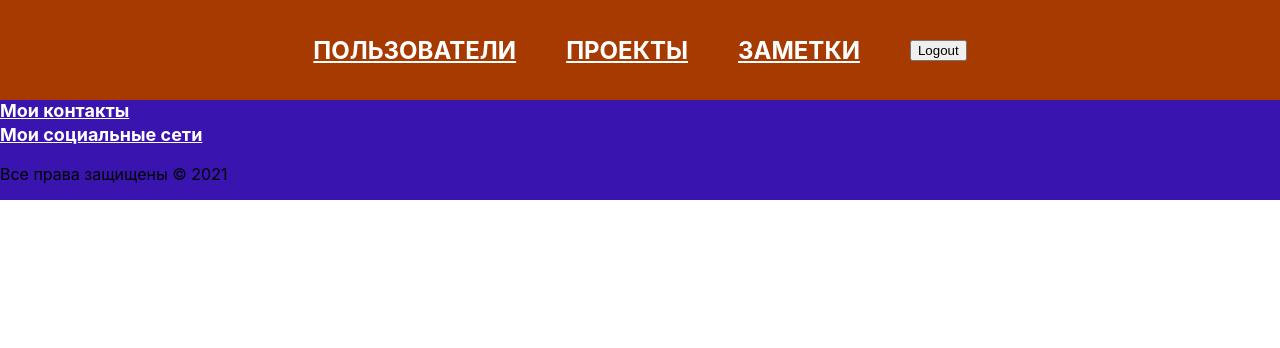
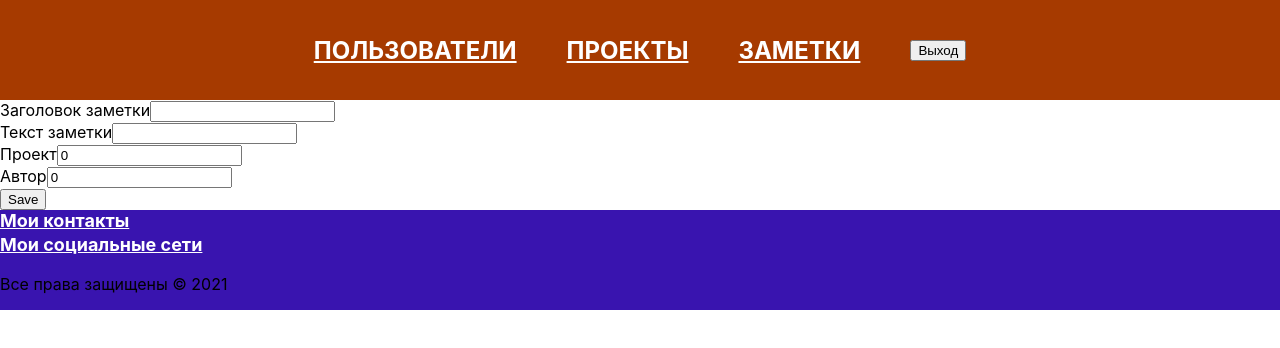
Before and after one commit to CZDawn/GB_DRF, a React (Create React App) app in the folder TODO_project/frontend/: page /todo/create in a window 1280 px wide. Shown: the top 348 px of the page. Built offline with nearby package versions, Linux system fonts and the light colour scheme; no server answers.

Commit message:
Add creating projects and TODOs, but cant resolve sending POST request for TODOs

```diff
--- a/TODO_project/frontend/src/App.js
+++ b/TODO_project/frontend/src/App.js
@@ -1,12 +1,11 @@
 import './App.css';
 import axios from 'axios'
 import React from 'react';
-import logo from './logo.svg';
 import Cookies from 'universal-cookie'
 import LoginForm from './components/Auth.js'
 import TODOsList from './components/TODOs.js'
-import FooterNav from './components/footer.js'
-import HeaderNav from './components/header.js'
+import ProjectForm from './components/ProjectForm.js'
+import ToDoForm from './components/ToDoForm.js'
 import ProjectsList from './components/Projects.js'
 import TodoUsersList from './components/TodoUsers.js'
 import {BrowserRouter, Route, Link, Switch} from 'react-router-dom'
@@ -30,7 +29,7 @@ class App extends React.Component {
     }
 
     is_authenticated() {
-        return this.state.token != ''
+        return this.state.token !== ''
     }
 
     logout() {
@@ -54,6 +53,43 @@ class App extends React.Component {
         if (this.is_authenticated())
             {headers['Authorization'] = 'Token ' + this.state.token}
             return headers
+    }
+
+    createProject(name, author) {
+        const headers = this.get_headers()
+        const data = {name: name, authors: [author], repo_link: 'ссылка'}
+        axios.post('http://127.0.0.1:8000/api/project/', data, {headers}).then(response => {
+            this.load_data()
+        }).catch(error => {
+            console.log(error)
+            this.setState({authors: []})
+        })
+    }
+
+    createToDo(title, text, active_tag, project, author) {
+        const headers = this.get_headers()
+        const data = {title: title, text: text, active_tag: true, project: project, author: [author]}
+        console.log(data)
+        axios.post('http://127.0.0.1:8000/api/todo/', data, {headers}).then(response => {
+            this.load_data()
+        }).catch(error => {
+            console.log(error)
+            this.setState({authors: []})
+        })
+    }
+
+    deleteProject(id) {
+        const headers = this.get_headers()
+        axios.delete(`http://127.0.0.1:8000/api/project/${id}`, {headers}).then(response => {
+            this.load_data()
+        }).catch(error => console.log(error))
+    }
+
+    deleteToDo(id) {
+        const headers = this.get_headers()
+        axios.delete(`http://127.0.0.1:8000/api/todo/${id}`, {headers}).then(response => {
+            this.load_data()
+        }).catch(error => console.log(error))
     }
 
     load_data() {
@@ -90,13 +126,31 @@ class App extends React.Component {
                             <Link to='/todo' className="header_nav_item">
                                 Заметки
                             </Link>
-                            {this.is_authenticated() ? <button onClick={()=>this.logout()}>Logout</button> : <Link to='/login'>Login</Link>}
+                            {this.is_authenticated() ? <button onClick={()=>this.logout()}>Выход</button> : <Link to='/login'>Вход</Link>}
                         </nav>
                     </header>
-                    <Route exact path='/' component={() => <TodoUsersList TodoUsers={this.state.todo_users}/>}/>
-                    <Route exact path='/project' component={() => <ProjectsList Projects={this.state.projects}/>}/>
-                    <Route exact path='/todo' component={() => <TODOsList TODOs={this.state.todo}/>}/>
-                    <Route exact path='/login' component={() => <LoginForm get_token={(username, password) => this.get_token(username, password)}/>}/>
+                    <Switch>
+                        <Route exact path='/' component={() => <TodoUsersList
+                            TodoUsers={this.state.todo_users}/>
+                        }/>
+                        <Route exact path='/project/create' component={() => <ProjectForm
+                            createProject={(name, author) => this.createProject(name, author)}/>
+                        }/>
+                        <Route exact path='/project' component={() => <ProjectsList
+                            Projects={this.state.projects}
+                            deleteProject={(id) => this.deleteProject(id)}/>
+                        }/>
+                        <Route exact path='/todo/create' component={() => <ToDoForm
+                            createToDo={(title, text, active_tag, project, author) => this.createToDo(
+                                title, text, active_tag, project, author)}/>
+                        }/>
+                        <Route exact path='/todo' component={() => <TODOsList
+                            TODOs={this.state.todo} deleteToDo={(id) => this.deleteToDo(id)}/>
+                        }/>
+                        <Route exact path='/login' component={() => <LoginForm
+                            get_token={(username, password) => this.get_token(username, password)}/>
+                        }/>
+                    </Switch>
                     <footer className="footer_container">
                         <nav className="footer_nav">
                             <Link to='/contacts' className="footer_nav_item">
--- /dev/null
+++ b/TODO_project/frontend/src/components/ProjectForm.js
@@ -0,0 +1,40 @@
+import React from 'react'
+
+
+class ProjectForm extends React.Component {
+    constructor(props) {
+        super(props)
+        this.state = {name: '', author: 0, repo_link: ''}
+    }
+
+    handleChange(event) {
+        this.setState(
+            {
+                [event.target.name]: event.target.value
+            }
+        )
+    }
+
+    handleSubmit(event) {
+        this.props.createProject(this.state.name, this.state.author, this.state.repoLink)
+        event.preventDefault()
+    }
+
+    render() {
+        return (
+            <form onSubmit={(event) => this.handleSubmit(event)}>
+                <div className="form-group">
+                    <lable htmlFor="name">Название проекта</lable>
+                    <input type="text" name="name" value={this.state.name} onChange={(event) => this.handleChange(event)}/>
+                </div>
+                <div className="form-group">
+                    <lable htmlFor="author">Автор</lable>
+                    <input type="number" name="author" value={this.state.author} onChange={(event) => this.handleChange(event)}/>
+                </div>
+                <input type="submit" className="btn btn-primary" value="Save"/>
+            </form>
+        );
+    }
+}
+
+export default ProjectForm
--- a/TODO_project/frontend/src/components/TODOs.js
+++ b/TODO_project/frontend/src/components/TODOs.js
@@ -1,8 +1,9 @@
 import React from 'react'
+import {Link} from 'react-router-dom'
 
 
 /* TODO - добавить вывод авторов заметки */
-const TODOItem = ({TODO}) => {
+const TODOItem = ({TODO, deleteToDo}) => {
     return (
         <tr>
             <td>{TODO.title}</td>
@@ -11,12 +12,13 @@ const TODOItem = ({TODO}) => {
             <td>{TODO.updatedAt}</td>
             <td>{TODO.activeTag}</td>
             <td>{TODO.project}</td>
+            <td><button onClick={()=>deleteToDo(TODO.id)} type='button'>Удалить</button></td>
         </tr>
     )
 }
 
 /* TODO - добавить колонку с авторами проектов */
-const TODOsList = ({TODOs}) => {
+const TODOsList = ({TODOs, deleteToDo}) => {
     return (
         <main class="page_content">
             <table>
@@ -26,8 +28,9 @@ const TODOsList = ({TODOs}) => {
                 <th>Дата обновления</th>
                 <th>Статус</th>
                 <th>Название проекта</th>
-                {TODOs.map((TODO) => <TODOItem TODO={TODO} />)}
+                {TODOs.map((TODO) => <TODOItem TODO={TODO} deleteToDo={deleteToDo}/>)}
             </table>
+            <Link to="/todo/create">Создать заметку</Link>
         </main>
     )
 }
--- /dev/null
+++ b/TODO_project/frontend/src/components/ToDoForm.js
@@ -0,0 +1,48 @@
+import React from 'react'
+
+
+class ToDoForm extends React.Component {
+    constructor(props) {
+        super(props)
+        this.state = {title: '', text: '', active_tag: 1, project: 0, author: 0}
+    }
+
+    handleChange(event) {
+        this.setState(
+            {
+                [event.target.name]: event.target.value
+            }
+        )
+    }
+
+    handleSubmit(event) {
+        this.props.createToDo(this.state.title, this.state.text, this.state.active_tag, this.state.project, this.state.author)
+        event.preventDefault()
+    }
+
+    render() {
+        return (
+            <form onSubmit={(event) => this.handleSubmit(event)}>
+                <div className="form-group">
+                    <lable htmlFor="title">Заголовок заметки</lable>
+                    <input type="text" name="title" onChange={(event) => this.handleChange(event)}/>
+                </div>
+                <div className="form-group">
+                    <lable htmlFor="text">Текст заметки</lable>
+                    <input type="text" name="text" onChange={(event) => this.handleChange(event)}/>
+                </div>
+                <div className="form-group">
+                    <lable htmlFor="project">Проект</lable>
+                    <input type="number" name="project" value={this.state.project} onChange={(event) => this.handleChange(event)}/>
+                </div>
+                <div className="form-group">
+                    <lable htmlFor="author">Автор</lable>
+                    <input type="number" name="author" value={this.state.author} onChange={(event) => this.handleChange(event)}/>
+                </div>
+                <input type="submit" className="btn btn-primary" value="Save"/>
+            </form>
+        );
+    }
+}
+
+export default ToDoForm
--- a/TODO_project/frontend/src/components/TodoUsers.js
+++ b/TODO_project/frontend/src/components/TodoUsers.js
@@ -14,7 +14,7 @@ const TodoUserItem = ({TodoUser}) => {
 
 const TodoUsersList = ({TodoUsers}) => {
     return (
-        <main class="page_content">
+        <main className="page_content">
             <table>
                 <th>Имя пользователя</th>
                 <th>Имя</th>
--- a/TODO_project/frontend/src/components/footer.js
+++ b/TODO_project/frontend/src/components/footer.js
@@ -4,16 +4,16 @@ import {BrowserRouter, Link} from 'react-router-dom'
 
 const FooterNav = ({ footerNav }) => {
     return (
-        <footer class="footer_container">
-            <nav class="footer_nav">
+        <footer className="footer_container">
+            <nav className="footer_nav">
                 <BrowserRouter>
-                    <Link to='/contacts' class="footer_nav_item">
+                    <Link to='/contacts' className="footer_nav_item">
                         Мои контакты
                     </Link>
-                    <Link to='/socials' class="footer_nav_item">
+                    <Link to='/socials' className="footer_nav_item">
                         Мои социальные сети
                     </Link>
-                    <p class="footer_copyright">
+                    <p className="footer_copyright">
                         Все права защищены &#169; 2021
                     </p>
                 </BrowserRouter>
--- a/TODO_project/frontend/src/components/header.js
+++ b/TODO_project/frontend/src/components/header.js
@@ -4,16 +4,16 @@ import {BrowserRouter, Link} from 'react-router-dom'
 
 const HeaderNav = ({ header_nav }) => {
     return (
-        <header class="header_container">
-            <nav class="header_nav">
+        <header className="header_container">
+            <nav className="header_nav">
                 <BrowserRouter>
-                    <Link to='/' class="header_nav_item">
+                    <Link to='/' className="header_nav_item">
                         Пользователи
                     </Link>
-                    <Link to='/project' class="header_nav_item">
+                    <Link to='/project' className="header_nav_item">
                         Проекты
                     </Link>
-                    <Link to='/todo' class="header_nav_item">
+                    <Link to='/todo' className="header_nav_item">
                         Заметки
                     </Link>
                 </BrowserRouter>
```
Also changed, not shown: TODO_project/frontend/src/components/Projects.js (+10 -4 lines).
